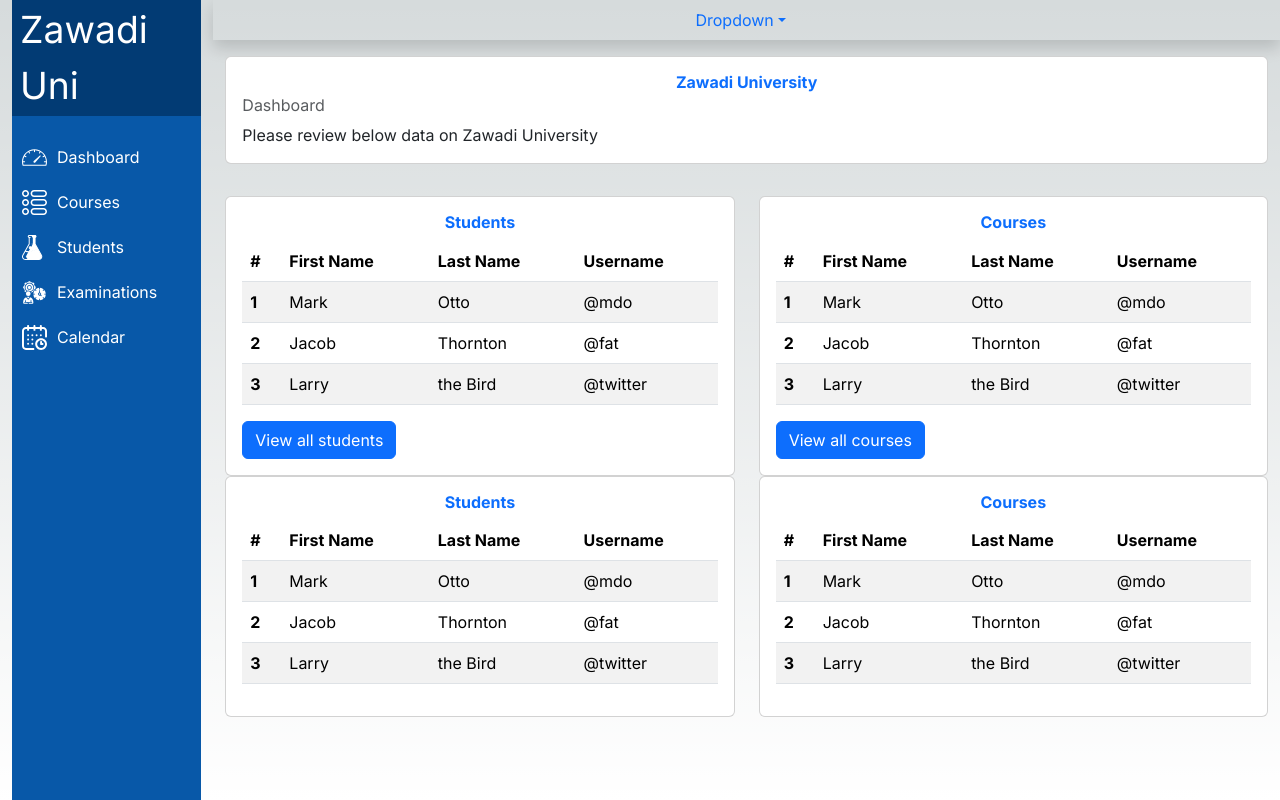
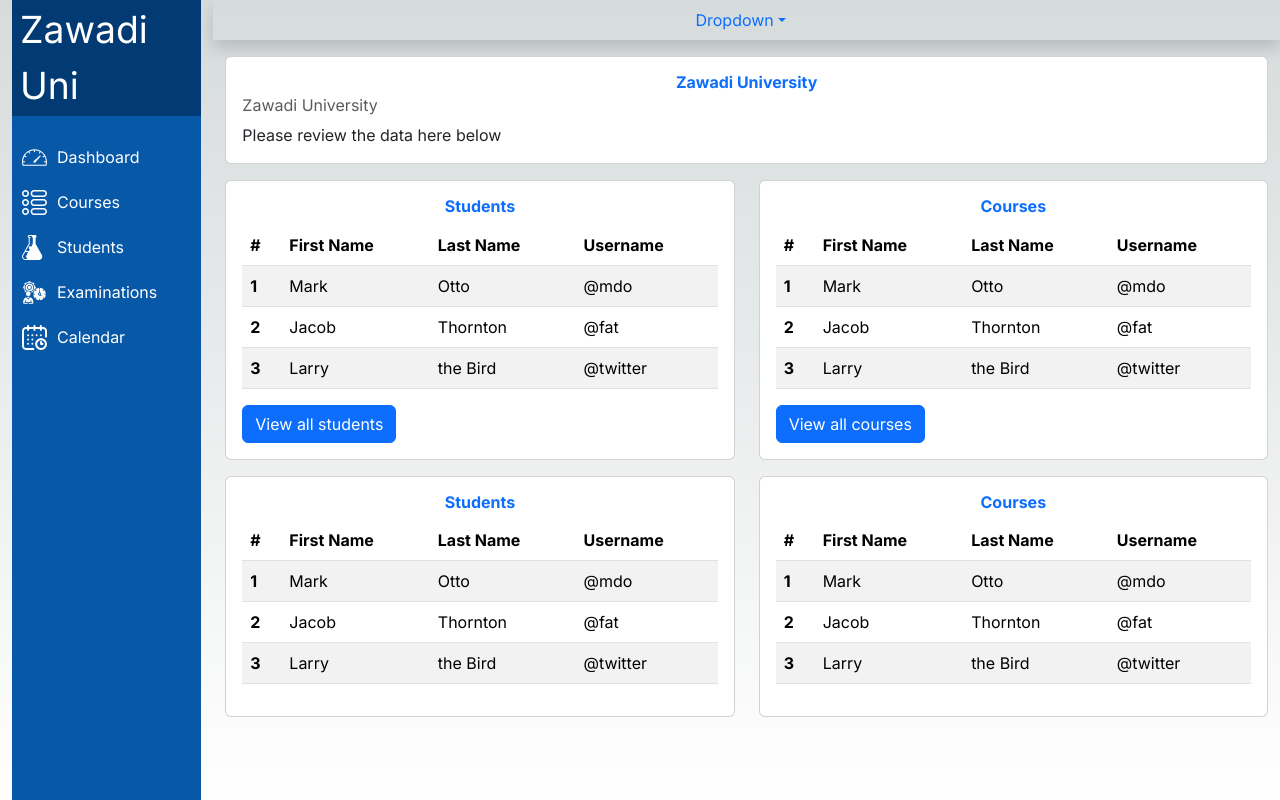
Before and after one commit to dan214/ZawadiUni, a Next.js app in the folder zawadiuni/: page / in a window 1280 px wide. Built offline with nearby package versions, Linux system fonts and the light colour scheme.

Commit message:
add top card component

```diff
--- a/zawadiuni/app/calendar/page.tsx
+++ b/zawadiuni/app/calendar/page.tsx
@@ -1,3 +1,12 @@
+import TopCard from "@/components/TopCard";
+
 export default function Page() {
-    return <h1>Hello, Calendar Page! Coming soon</h1>
+    return (
+        <><TopCard
+            cardTitle="Calendar"
+            cardSubtitle="Calendar"
+            cardText="Please review the calendar here below" />
+        </>
+
+    );
 }
--- a/zawadiuni/app/courses/page.tsx
+++ b/zawadiuni/app/courses/page.tsx
@@ -1,3 +1,11 @@
+import TopCard from "@/components/TopCard";
+
 export default function Page() {
-    return <h1>Hello, Courses Page! Coming soon</h1>
+    return (
+        <><TopCard cardTitle="Courses"
+            cardSubtitle="Courses"
+            cardText="Please review the courses here below" />
+        </>
+
+    );
 }
--- a/zawadiuni/app/dashboard/page.tsx
+++ b/zawadiuni/app/dashboard/page.tsx
@@ -1,3 +1,11 @@
+import TopCard from "@/components/TopCard";
+
 export default function Page() {
-    return <h1>Hello, Dashboard Page! Coming soon</h1>
+    return (
+        <><TopCard cardTitle="Dashboard"
+            cardSubtitle="Dashboard"
+            cardText="Please review the dashboard here below" />
+        </>
+
+    );
 }
--- a/zawadiuni/app/examinations/page.tsx
+++ b/zawadiuni/app/examinations/page.tsx
@@ -1,3 +1,11 @@
+import TopCard from "@/components/TopCard";
+
 export default function Page() {
-    return <h1>Hello, Examinations Page! Coming soon</h1>
+    return (
+        <><TopCard cardTitle="Examinations"
+            cardSubtitle="Examinations"
+            cardText="Please review the examinations here below" />
+        </>
+
+    );
 }
--- a/zawadiuni/app/page.tsx
+++ b/zawadiuni/app/page.tsx
@@ -3,45 +3,22 @@ import { Row } from 'react-bootstrap';
 import { Card, CardBody, CardSubtitle, CardText, CardTitle, Col, Table } from 'reactstrap';
 import DashboardStudentsCard from '@/components/Students/DashboardStudentsCard';
 import DashboardCoursesCard from '@/components/Courses/DashboardCoursesCard';
+import TopCard from '@/components/TopCard';
 
 
 export default async function Home() {
   return (
     <>
-      <Row className="mb-3 mt-3"><Col md={{
-        size: 12
-      }} sm={{
-        size: 12
-      }} lg={{
-        size: 12
-      }}>
-        <Card>
-          <CardBody>
-            <CardTitle tag="h1">
-              <b>Zawadi University</b>
-            </CardTitle>
-            <CardSubtitle
-              className="mb-2 text-muted"
-              tag="h6"
-            >
-              Dashboard
-            </CardSubtitle>
-            <CardText>
-              Please review below data on Zawadi University
-            </CardText>
-          </CardBody>
-        </Card></Col>
-      </Row>
+      <TopCard cardTitle="Zawadi University"
+        cardSubtitle="Zawadi University"
+        cardText="Please review the data here below" />
+
       <Row className="mb-3 mt-3">
-        <Col xl={3} lg={12} md={12} sm={12} xs={24}>
-        </Col>
-      </Row>
-      <Row>
         <DashboardStudentsCard />
         <DashboardCoursesCard />
+      </Row>
 
-      </Row>
-      <Row><Col md={{
+      <Row className="mb-3 mt-3"><Col md={{
         size: 5
       }} sm={{
         size: 5
--- a/zawadiuni/app/students/page.tsx
+++ b/zawadiuni/app/students/page.tsx
@@ -1,3 +1,11 @@
+import TopCard from "@/components/TopCard";
+
 export default function Page() {
-    return <h1>Hello, Students Page! Coming soon</h1>
+    return (
+        <><TopCard cardTitle="Students"
+            cardSubtitle="Students"
+            cardText="Please review the data on students here below" />
+        </>
+
+    );
 }
--- /dev/null
+++ b/zawadiuni/components/TopCard/index.tsx
@@ -0,0 +1,38 @@
+"use client"
+import { Button, Card, CardBody, CardSubtitle, CardText, CardTitle, Col, Row, Table } from "reactstrap";
+import { TopCardProps } from "../interface";
+import Link from "next/link";
+
+
+const TopCard: React.FC<TopCardProps> = (props) => {
+    const { cardTitle, cardSubtitle, cardText } = props;
+    return (
+        <Row className="mb-3 mt-3"><Col md={{
+            size: 12
+        }} sm={{
+            size: 12
+        }} lg={{
+            size: 12
+        }}>
+            <Card>
+                <CardBody>
+                    <CardTitle tag="h1">
+                        <b>{cardTitle}</b>
+                    </CardTitle>
+                    <CardSubtitle
+                        className="mb-2 text-muted"
+                        tag="h6"
+                    >
+                        {cardSubtitle}
+                    </CardSubtitle>
+                    <CardText>
+                        {cardText}
+                    </CardText>
+                </CardBody>
+            </Card>
+        </Col>
+        </Row>
+    );
+};
+
+export default TopCard
--- /dev/null
+++ b/zawadiuni/components/interface.d.ts
@@ -0,0 +1,5 @@
+export interface TopCardProps {
+  cardTitle: string;
+  cardSubtitle: string;
+  cardText: string;
+}
```
